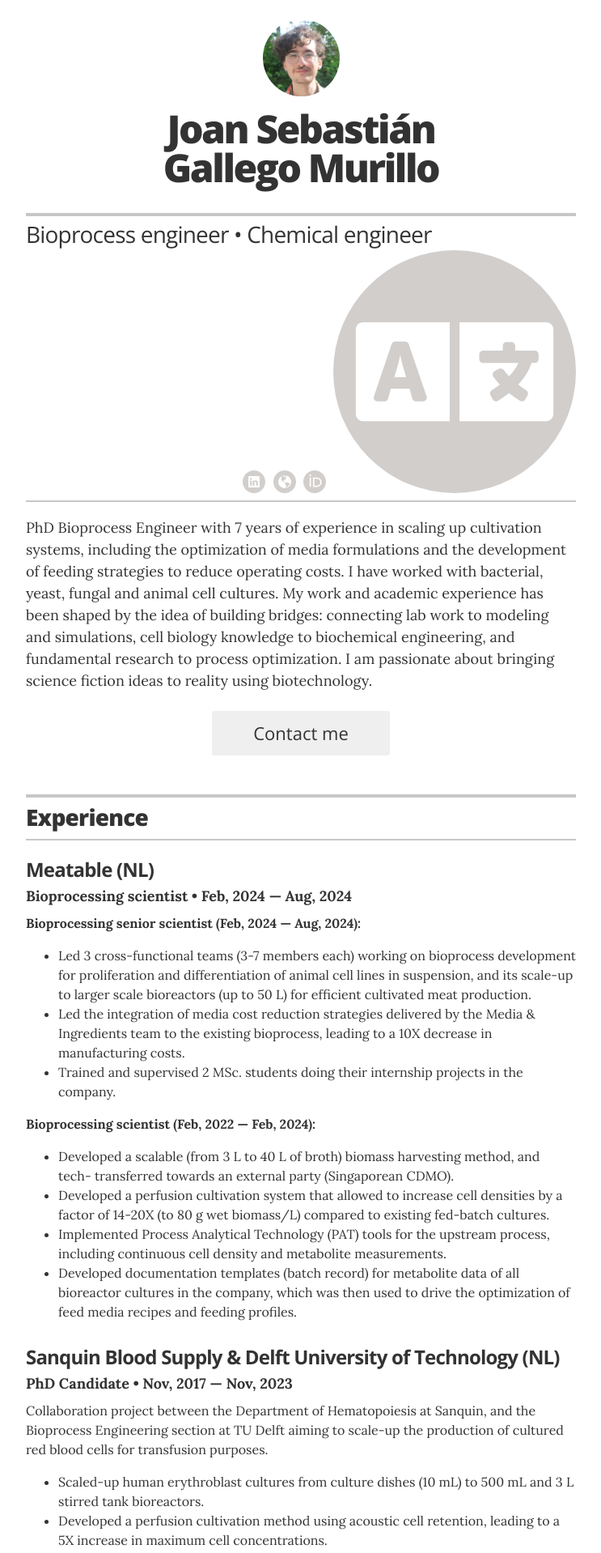
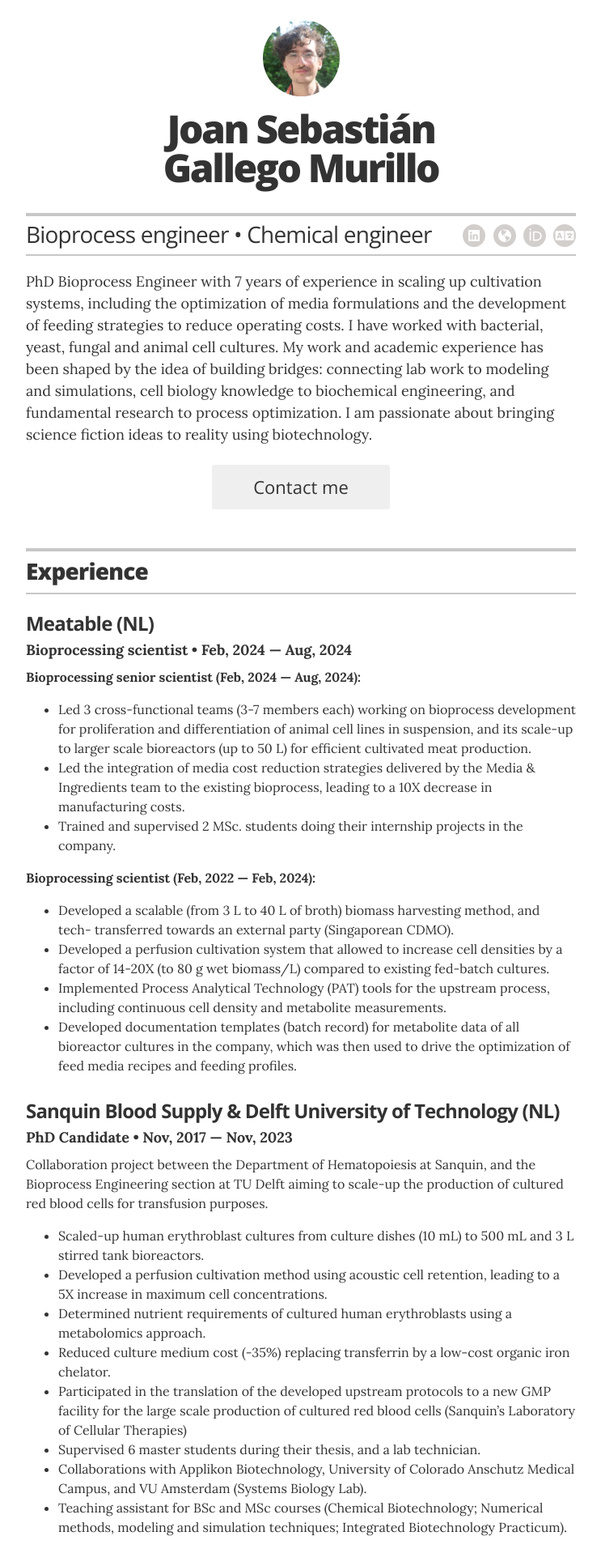
Before and after one commit to synthbiont/joangallego, a Jekyll site: the page built from index.html, in a window 1280 px wide. Shown: the top 1918 px of the page at 81% size, without its empty margins (268-1011 px from the left). Built offline with Jekyll 4.4.1, drawn with Linux system fonts in a browser that asks for light colours.

Commit message:
Update icon-language.html

```diff
--- a/_includes/icons/icon-language.html
+++ b/_includes/icons/icon-language.html
@@ -1,4 +1,5 @@
-<svg width="100%" height="100%" viewBox="0 0 28 28" version="1.1" xmlns="http://www.w3.org/2000/svg" xmlns:xlink="http://www.w3.org/1999/xlink" xml:space="preserve" xmlns:serif="http://www.serif.com/" style="fill-rule:evenodd;clip-rule:evenodd;stroke-linejoin:round;stroke-miterlimit:2;">
+<svg class="icon" xmlns="http://www.w3.org/2000/svg" xmlns:xlink="http://www.w3.org/1999/xlink" x="0px" y="0px"
+   viewBox="0 0 28 28" enable-background="new 0 0 28 28" xml:space="preserve" width="28">
     <g transform="matrix(1.66066,0,0,1.66066,-3.53285,-4.28447)">
         <circle cx="10.558" cy="11.01" r="8.43" style="fill:rgb(209,206,204);"/>
     </g>
```
